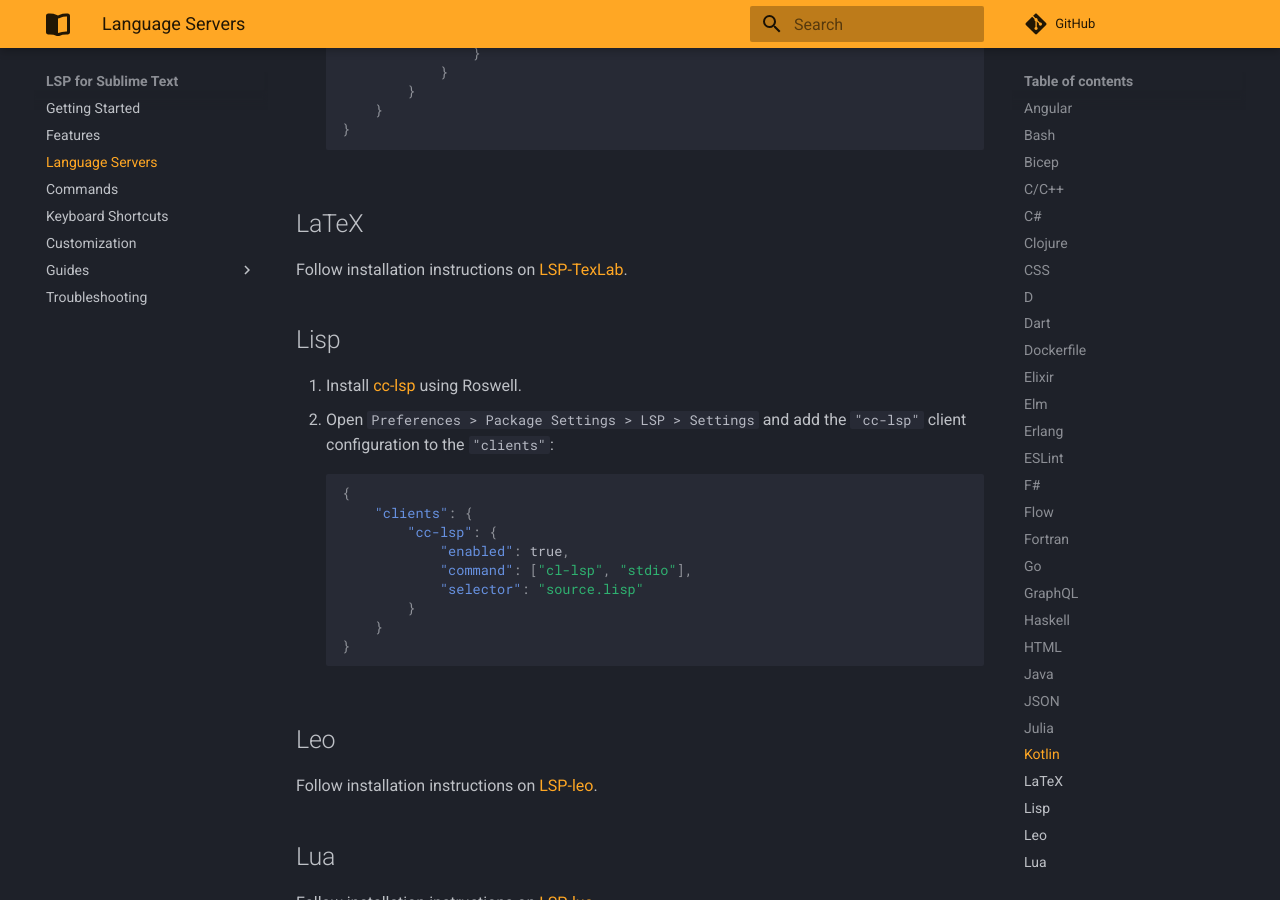
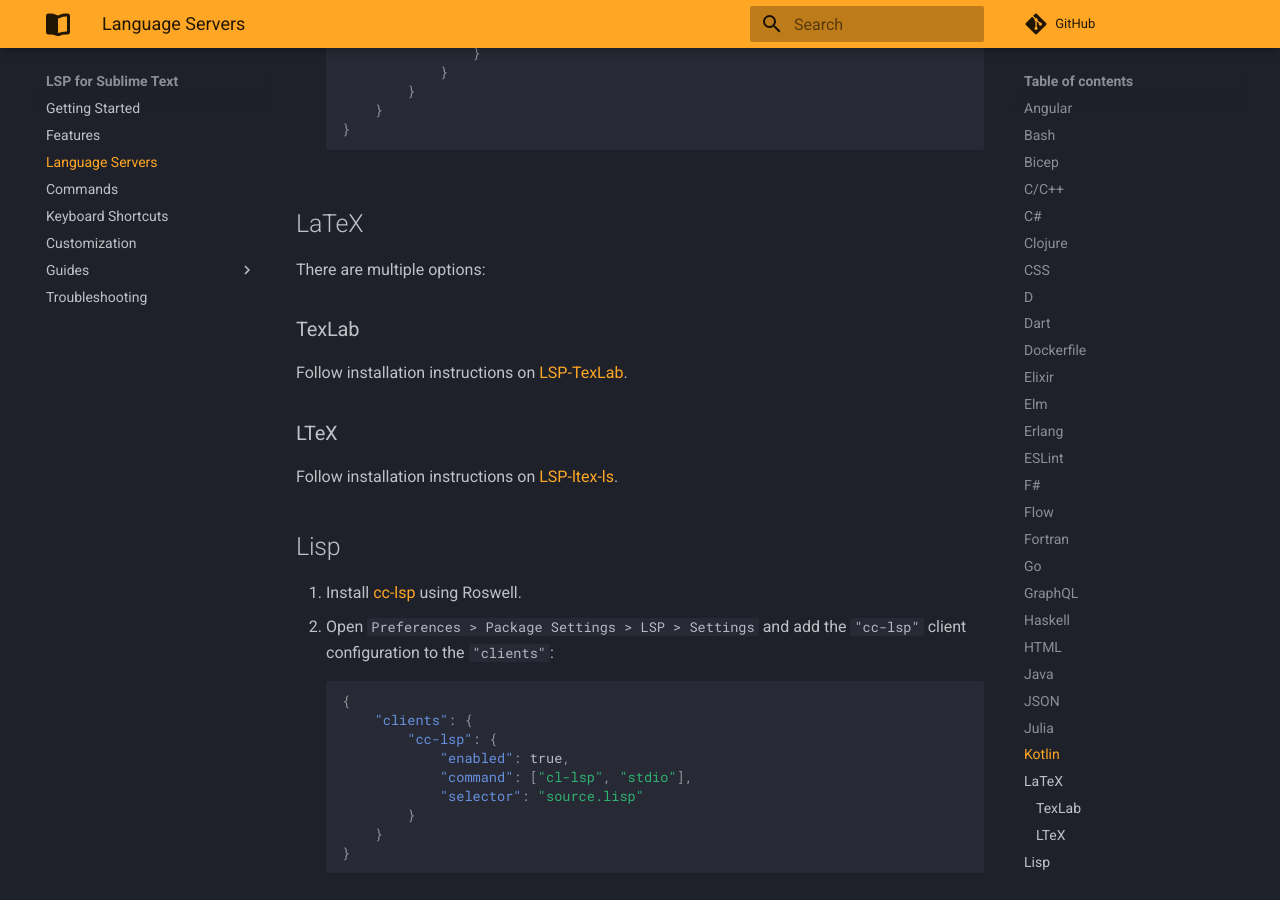
Before and after one commit to sublimelsp/LSP, an MkDocs documentation site: the page built from docs/src/language_servers.md, in a window 1280 px wide and 900 px high, scrolled down 7235 px. Built offline with MkDocs 1.6.1 and Material for MkDocs 9.7.7, drawn with Linux system fonts in a browser that asks for light colours; comment, search, counter and statistics services are not loaded.

Commit message:
document LSP-ltex-ls

```diff
--- a/docs/src/language_servers.md
+++ b/docs/src/language_servers.md
@@ -294,7 +294,15 @@
 
 ## LaTeX
 
+There are multiple options:
+
+### TexLab
+
 Follow installation instructions on [LSP-TexLab](https://github.com/sublimelsp/LSP-TexLab).
+
+### LTeX
+
+Follow installation instructions on [LSP-ltex-ls](https://github.com/LDAP/LSP-ltex-ls).
 
 ## Lisp
 
```
